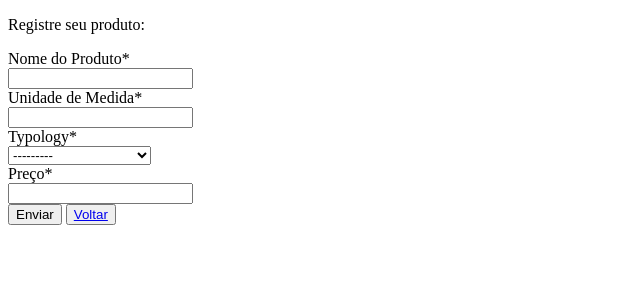
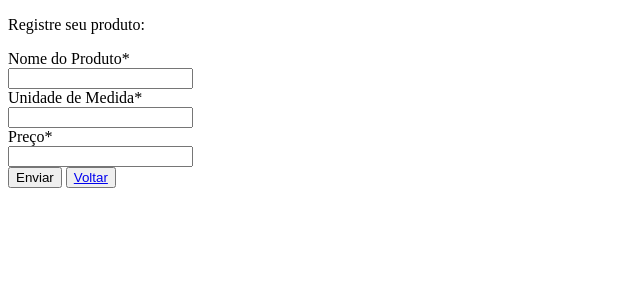
Before and after one commit to ES-UFABC/Colheitas, a Django app: page /products/register/ in a window 1280 px wide. Shown: the top 300 px of the page, without its empty margins (0-640 px from the left). Run offline with Django 4.2, Linux system fonts and the light colour scheme; data comes from the database, SQL or seed files in the repository; some libraries are stand-ins or nearby versions.

Commit message:
fixed links to different pages and simplified product model

```diff
--- a/colheitas/accounts/views/buyer.py
+++ b/colheitas/accounts/views/buyer.py
@@ -22,4 +22,4 @@ class BuyerSignUpView(generic.CreateView):
     def form_valid(self, form):
         user = form.save()
         login(self.request, user)
-        return redirect('')
+        return redirect('/accounts/login/')
--- a/colheitas/accounts/views/seller.py
+++ b/colheitas/accounts/views/seller.py
@@ -22,4 +22,4 @@ class SellerSignUpView(generic.CreateView):
     def form_valid(self, form):
         user = form.save()
         login(self.request, user)
-        return redirect('registration/login.html')
+        return redirect('/accounts/login/')
--- a/colheitas/products/forms.py
+++ b/colheitas/products/forms.py
@@ -9,13 +9,13 @@ class ProductForm(forms.ModelForm):
     class Meta:
         model = Product
 
-        typology = forms.ModelMultipleChoiceField(
-            queryset=Typology.objects.all().values('name'),
-            widget=forms.CheckboxSelectMultiple
+        # typology = forms.ModelMultipleChoiceField(
+        #     queryset=Typology.objects.all().values('name'),
+        #     widget=forms.CheckboxSelectMultiple
 
-        )
+        # )
 
-        fields = ('name', 'measure', 'typology', 'price')
+        fields = ('name', 'measure', 'price') # , 'typology')
 
 
     def __init__(self, *args, **kwargs):
--- a/colheitas/products/models.py
+++ b/colheitas/products/models.py
@@ -15,4 +15,4 @@ class Product(models.Model):
     name = models.CharField('Nome do Produto', max_length=200)
     price = models.FloatField('Preço', max_length=10)
     measure = models.IntegerField('Unidade de Medida')
-    typology = models.ForeignKey(Typology, on_delete=models.CASCADE)
+    # typology = models.ForeignKey(Typology, on_delete=models.CASCADE)
--- a/colheitas/templates/products/product_register.html
+++ b/colheitas/templates/products/product_register.html
@@ -12,7 +12,7 @@
         {% crispy form form.helper %}
         <button type="submit">Enviar</button>
         <button type="produto">
-            <a href="/signup/">Voltar</a>
+            <a href="/">Voltar</a>
         </button>
     </body>
 </html>
--- a/colheitas/templates/registration/login.html
+++ b/colheitas/templates/registration/login.html
@@ -10,4 +10,7 @@
   {{ form.as_p }}
   <button type="submit">Log In</button>
 </form>
+<button>
+  <a href="/" class="button" type="button">Voltar</a>
+</button>
 {% endblock %}
```
Also changed, not shown: colheitas/templates/home.html (+10 -0 lines).
